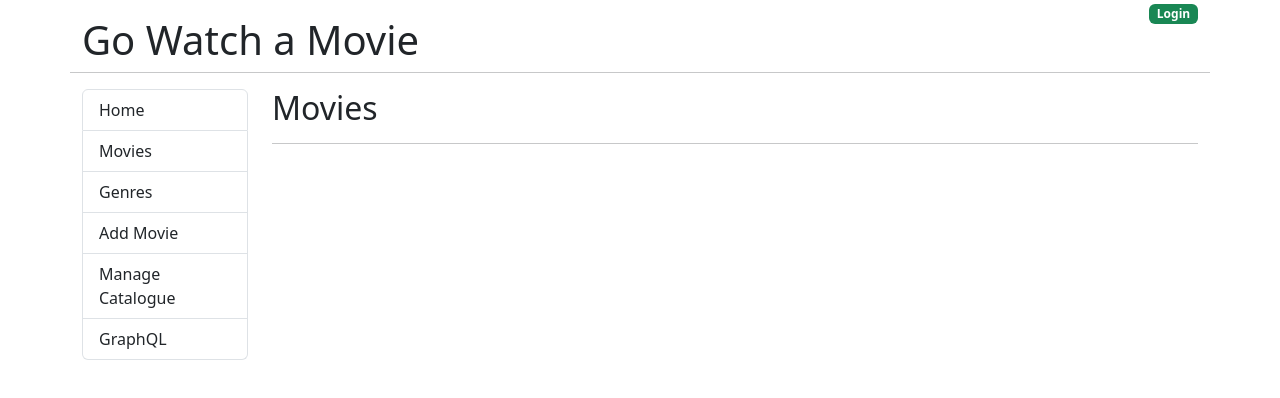
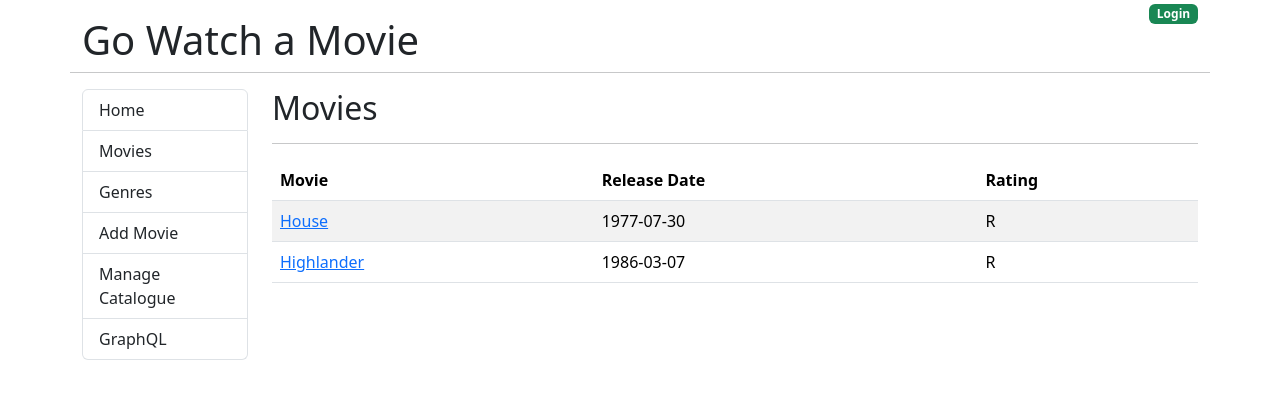
Before and after one commit to RistoFlink/movies-go-react, a React (Create React App) app: page /movies in a window 1280 px wide. Shown: the top 398 px of the page. Built offline with nearby package versions, Linux system fonts and the light colour scheme.

Commit message:
Update the Movies component

```diff
--- a/src/components/Movies.js
+++ b/src/components/Movies.js
@@ -1,9 +1,58 @@
+import { useEffect, useState } from "react";
+import { Link } from "react-router-dom";
+
 const Movies = () => {
+    const [movies, setMovies] = useState([]);
+
+    useEffect(() => {
+        let moviesList = [
+            {
+                id: 1,
+                title: "House",
+                release_date: "1977-07-30",
+                runtime: 88,
+                mpaa_rating: "R",
+                description: "Enter later"
+            },
+            {
+                id: 2,
+                title: "Highlander",
+                release_date: "1986-03-07",
+                runtime: 116,
+                mpaa_rating: "R",
+                description: "Enter later"
+            },
+        ];
+
+        setMovies(moviesList)
+    }, [])
     return (
         <div>
             <h2>Movies</h2>
             <hr />
-        </div>
+            <table className="table table-striped table-hover">
+                <thead>
+                    <tr>
+                        <th>Movie</th>
+                        <th>Release Date</th>
+                        <th>Rating</th>
+                    </tr>
+                </thead>
+                <tbody>
+                    {movies.map((m) => (
+                        < tr key={m.id} >
+                            <td>
+                                <Link to={`/movies/${m.id}`}>
+                                    {m.title}
+                                </Link>
+                            </td>
+                            <td>{m.release_date}</td>
+                            <td>{m.mpaa_rating}</td>
+                        </tr>
+                    ))}
+                </tbody>
+            </table>
+        </div >
     )
 }
 
```
